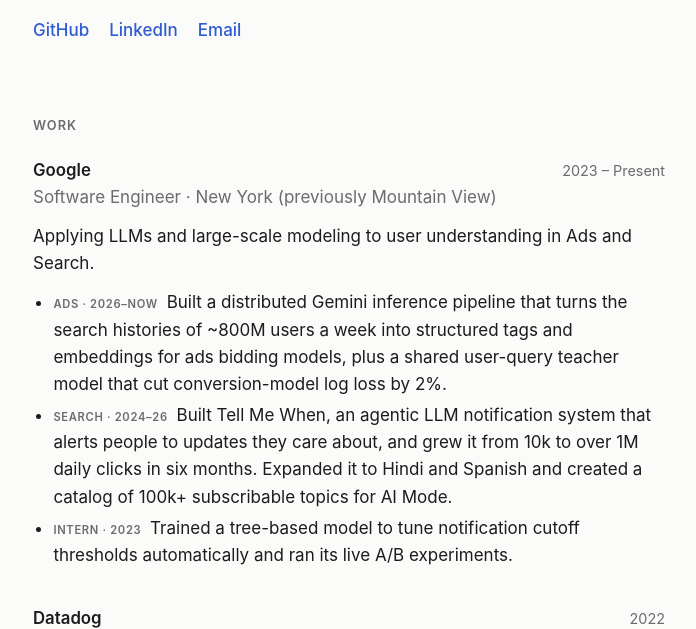
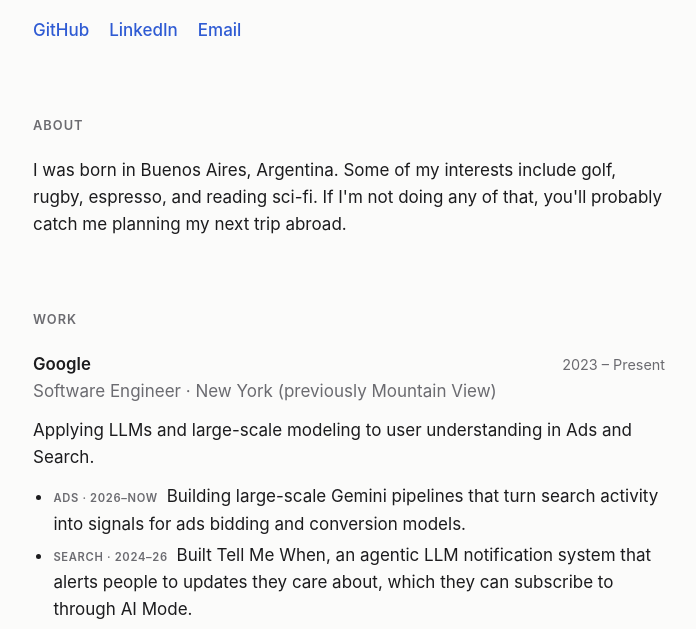
Before and after one commit to duncan-ross/portfolio-website, a plain HTML site: page public/index.html in a window 1280 px wide. Shown: the part 323-952 px from the top of the page, without its empty margins (291-987 px from the left). Drawn offline with Linux system fonts and the light colour scheme.

Commit message:
Add About section and make Google role descriptions less specific
Co-Authored-By: Claude Opus 5.5 <noreply@anthropic.com>

```diff
--- a/public/index.html
+++ b/public/index.html
@@ -25,6 +25,11 @@
         </nav>
       </header>
 
+      <section class="section" id="about">
+        <h2 class="section-title">About</h2>
+        <p>I was born in Buenos Aires, Argentina. Some of my interests include golf, rugby, espresso, and reading sci-fi. If I'm not doing any of that, you'll probably catch me planning my next trip abroad.</p>
+      </section>
+
       <section class="section" id="work">
         <h2 class="section-title">Work</h2>
         <article class="role">
@@ -35,9 +40,9 @@
           <p class="role-title">Software Engineer · New York (previously Mountain View)</p>
           <p>Applying LLMs and large-scale modeling to user understanding in Ads and Search.</p>
           <ul>
-            <li><span class="when">Ads · 2026–now</span> Built a distributed Gemini inference pipeline that turns the search histories of ~800M users a week into structured tags and embeddings for ads bidding models, plus a shared user-query teacher model that cut conversion-model log loss by 2%.</li>
-            <li><span class="when">Search · 2024–26</span> Built Tell Me When, an agentic LLM notification system that alerts people to updates they care about, and grew it from 10k to over 1M daily clicks in six months. Expanded it to Hindi and Spanish and created a catalog of 100k+ subscribable topics for AI Mode.</li>
-            <li><span class="when">Intern · 2023</span> Trained a tree-based model to tune notification cutoff thresholds automatically and ran its live A/B experiments.</li>
+            <li><span class="when">Ads · 2026–now</span> Building large-scale Gemini pipelines that turn search activity into signals for ads bidding and conversion models.</li>
+            <li><span class="when">Search · 2024–26</span> Built Tell Me When, an agentic LLM notification system that alerts people to updates they care about, which they can subscribe to through AI Mode.</li>
+            <li><span class="when">Intern · 2023</span> Built a model to tune notification thresholds automatically and tested it in live experiments.</li>
           </ul>
         </article>
 
```
